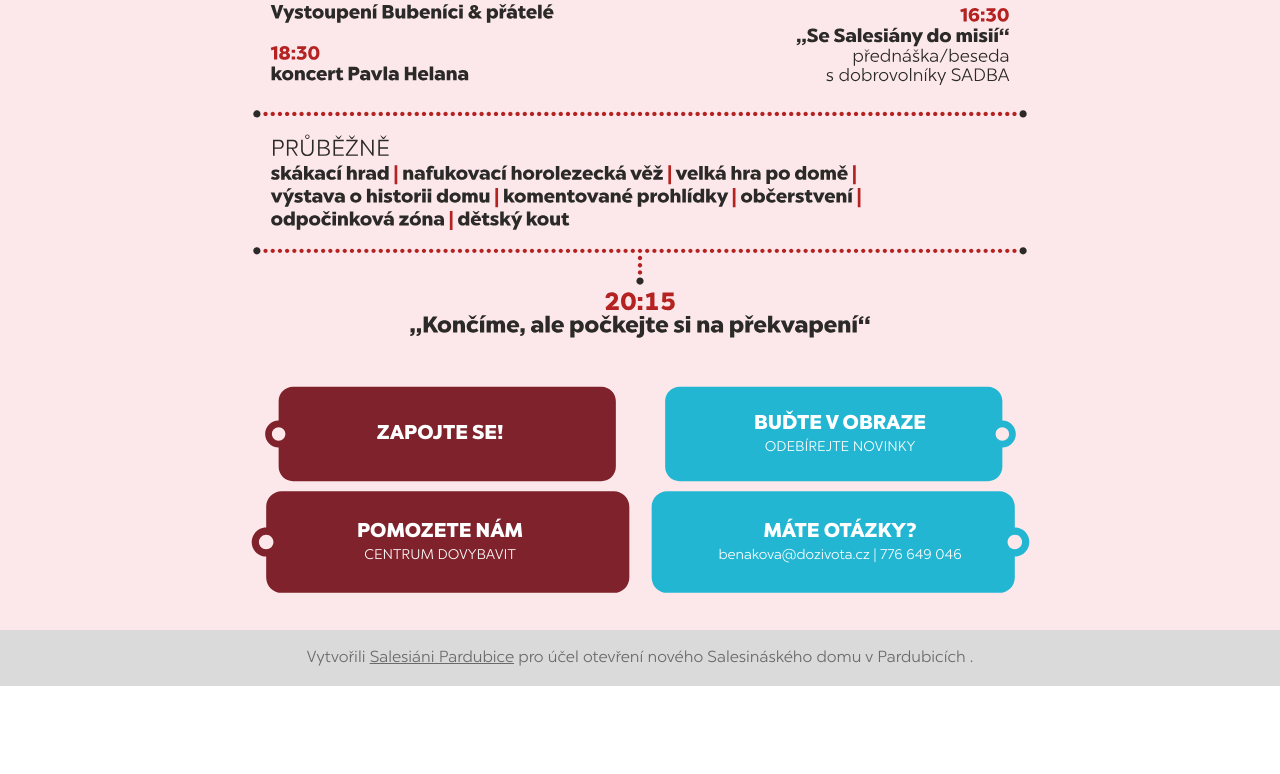
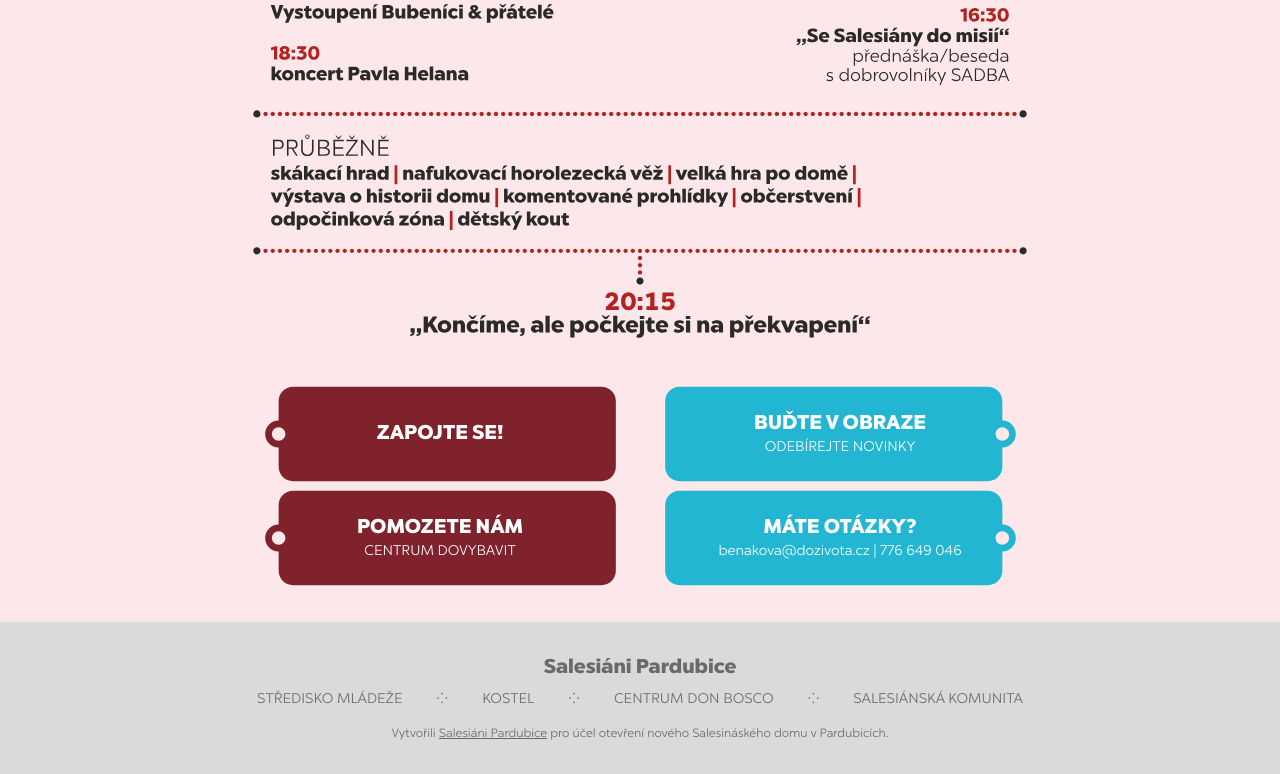
Before and after one commit to Salesiani-Pardubice/OteFEST, a Next.js app: page / in a window 1280 px wide. Shown: the part 1164-1938 px from the top of the page. Before the commit the page ends 1850 px from the top, so only its background shows below. Built offline with nearby package versions, Linux system fonts and the light colour scheme.

Commit message:
Create footer

```diff
--- a/app/page.js
+++ b/app/page.js
@@ -109,8 +109,34 @@ export default function Home() {
           </span>
         </ButtonBlue>
       </div>
-      <footer className="bg-[#DADADA] w-full flex flex-row items-center justify-center">
-        <p className="text-[#6A6A6A] w-[90vw] max-w-[800px] text-center my-4">
+      <footer className="bg-[#DADADA] w-full flex flex-col items-center justify-center">
+        <h2 className="text-[#6A6A6A] mt-8 font-chronicaPro text-xl">
+          Salesiáni Pardubice
+        </h2>
+        <div className="text-[#6A6A6A] flex md:flex-row flex-col w-[90vw] max-w-[800px] flex-wrap justify-around items-center mt-2 text-sm unde">
+          <Link
+            href={"https://salesianipardubice.cz/stredisko-mladeze/"}
+            target="_blank"
+          >
+            STŘEDISKO MLÁDEŽE
+          </Link>
+          <span className="hidden md:inline">{" ⁘ "}</span>
+          <Link href={"https://salesianipardubice.cz/kostel/"} target="_blank">
+            KOSTEL
+          </Link>
+          <span className="hidden md:inline">{" ⁘ "}</span>
+          <Link href={"https://dozivota.cz/programy"} target="_blank">
+            CENTRUM DON BOSCO
+          </Link>
+          <span className="hidden md:inline">{" ⁘ "}</span>
+          <Link
+            href={"https://salesianipardubice.cz/komunita/"}
+            target="_blank"
+          >
+            SALESIÁNSKÁ KOMUNITA
+          </Link>
+        </div>
+        <p className="text-[#6A6A6A] w-[90vw] max-w-[800px] text-center my-4 mb-8 text-xs">
           Vytvořili{" "}
           <Link
             href={"https://salesianipardubice.cz/"}
@@ -119,7 +145,7 @@ export default function Home() {
           >
             Salesiáni Pardubice
           </Link>{" "}
-          pro účel otevření nového Salesináského domu v Pardubicích .
+          pro účel otevření nového Salesináského domu v&nbsp;Pardubicích.
         </p>
       </footer>
     </main>
--- a/components/button-red.js
+++ b/components/button-red.js
@@ -5,7 +5,7 @@ export default function ButtonRed({ children, className, target }) {
     <Link
       href={target}
       target="_blank"
-      className={`${className} bg-[url('/assets/svg/odkaz_vinovy.svg')] bg-center bg-contain bg-no-repeat p-8 text-white w-full uppercase flex flex-col items-center justify-center hover:scale-105 transition-all`}
+      className={`${className} bg-[url('/assets/svg/odkaz_vinovy.svg')] bg-center bg-contain bg-no-repeat p-7 text-white w-full uppercase flex flex-col items-center justify-center hover:scale-105 transition-all`}
     >
       {children}
     </Link>
```
